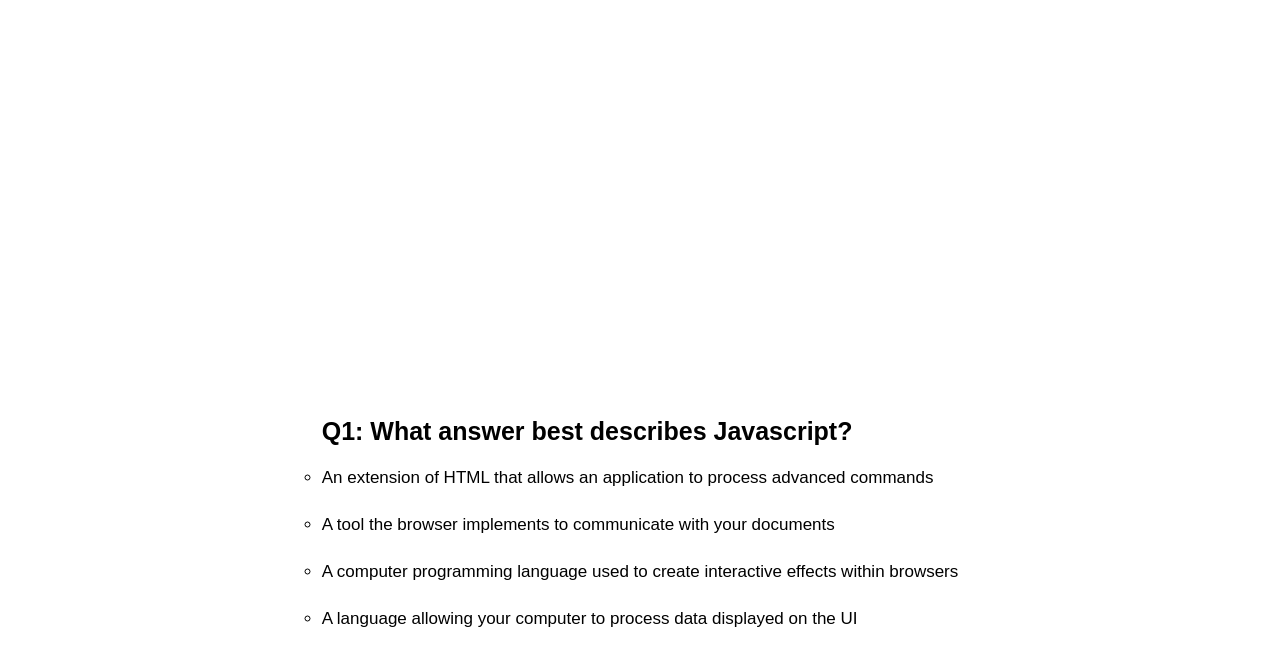
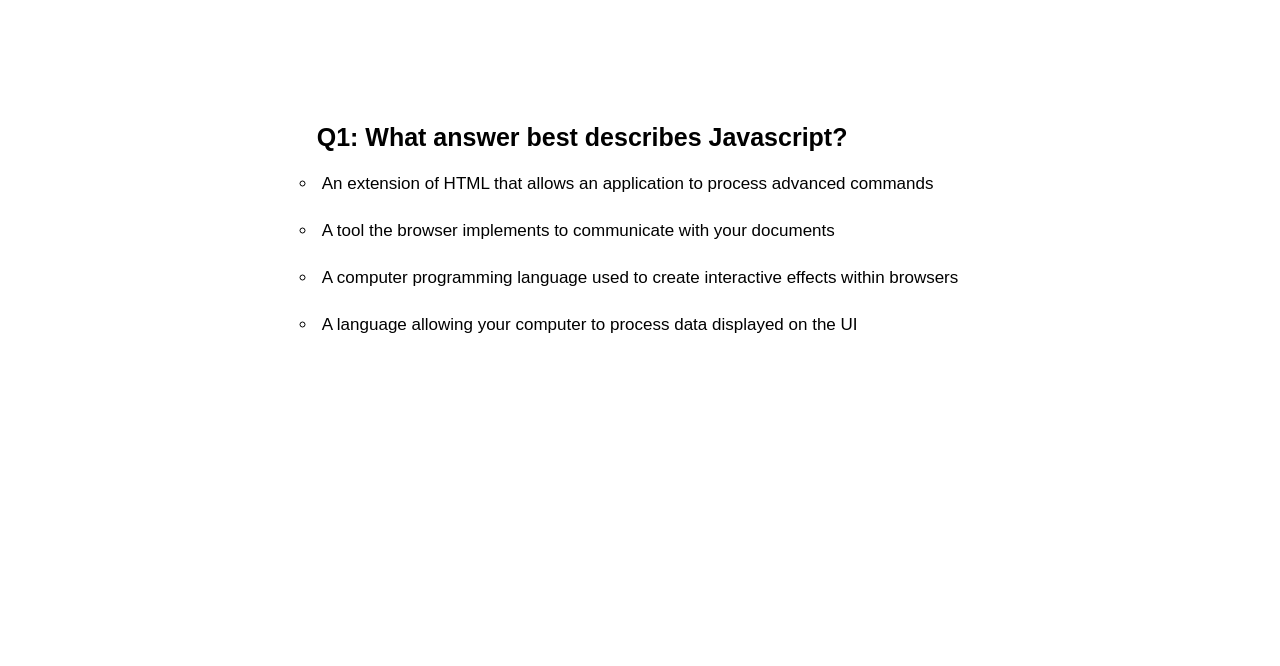
Before and after one commit to tmorse2222/CodingSkillsEvaluation, a plain HTML site: page index.html in a window 1280 px wide. Both pictures are taken after a click on the button "Start Evaluation!". Shown: the part 44-710 px from the top of the page. Drawn offline with Linux system fonts and the light colour scheme.

Commit message:
Implemented style changes for navigation using the tab key

```diff
--- a/assets/index.css
+++ b/assets/index.css
@@ -46,20 +46,25 @@ h1 {
     justify-content: center;
     align-items: center;
     padding: var(--scrnBrdr);
-    padding-top: 33%;
+    padding-top: 10%;
 }
 .qa ul {
     font-size: var(--questionSize);
 }
 .qa li {
     font-size: var(--fontSize);
-    padding-top: var(--questionSize);
-    padding-bottom: var(--scrnBrdr);
+    padding: var(--questionSize) var(--scrnBrdr) var(--scrnBrdr) var(--scrnBrdr);
     list-style: circle outside;
 }
+.qa li:hover {
+    border: .2rem dashed var(--mainBG);
+}
+.qa li:focus {
+    outline: none;
+    border: .2rem dashed var(--mainBG);
+}
 
-/* Style for Q1 */
-
+/* Style used to hide questions */
 #q1 {
     display: none;
 }
--- a/index.html
+++ b/index.html
@@ -21,10 +21,10 @@
 
     <article class= "qa" id="q1">
         <ul><h2>Q1: What answer best describes Javascript?</h2>
-            <li>An extension of HTML that allows an application to process advanced commands</li>
-            <li>A tool the browser implements to communicate with your documents</li>
-            <li>A computer programming language used to create interactive effects within browsers</li>
-            <li>A language allowing your computer to process data displayed on the UI</li>
+            <li tabindex="0">An extension of HTML that allows an application to process advanced commands</li>
+            <li tabindex="0">A tool the browser implements to communicate with your documents</li>
+            <li tabindex="0">A computer programming language used to create interactive effects within browsers</li>
+            <li tabindex="0">A language allowing your computer to process data displayed on the UI</li>
     </ul>
     </article>
 
```
